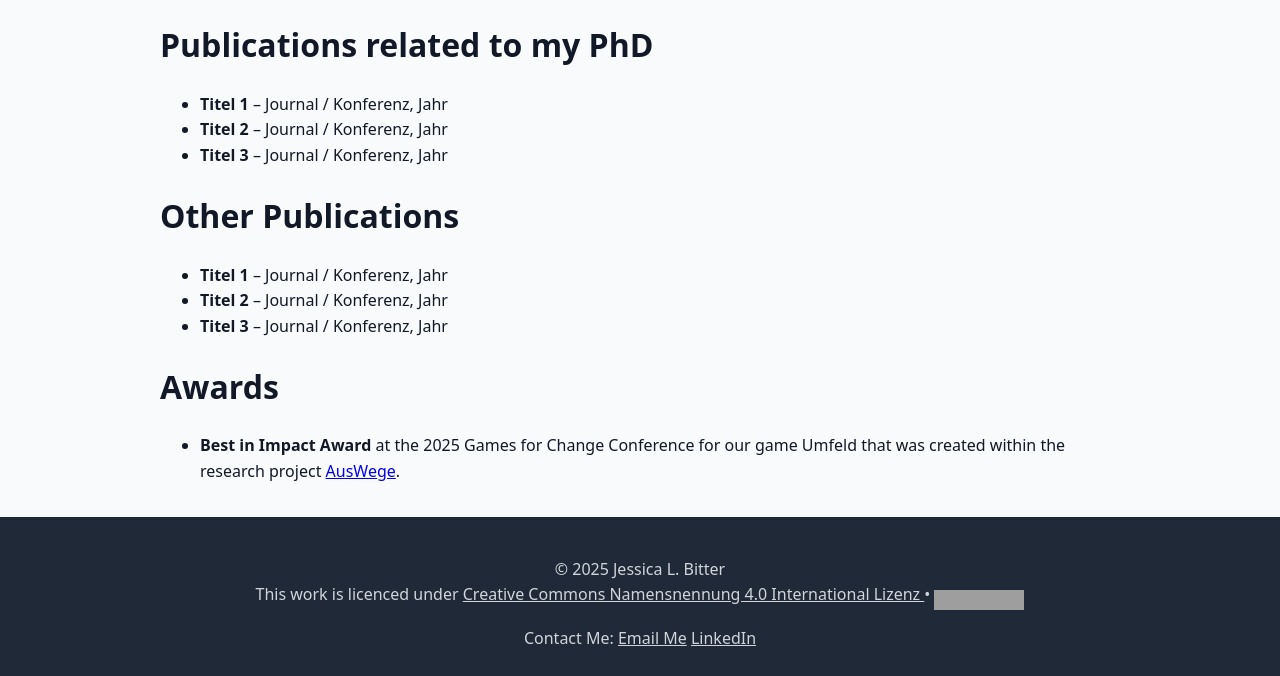
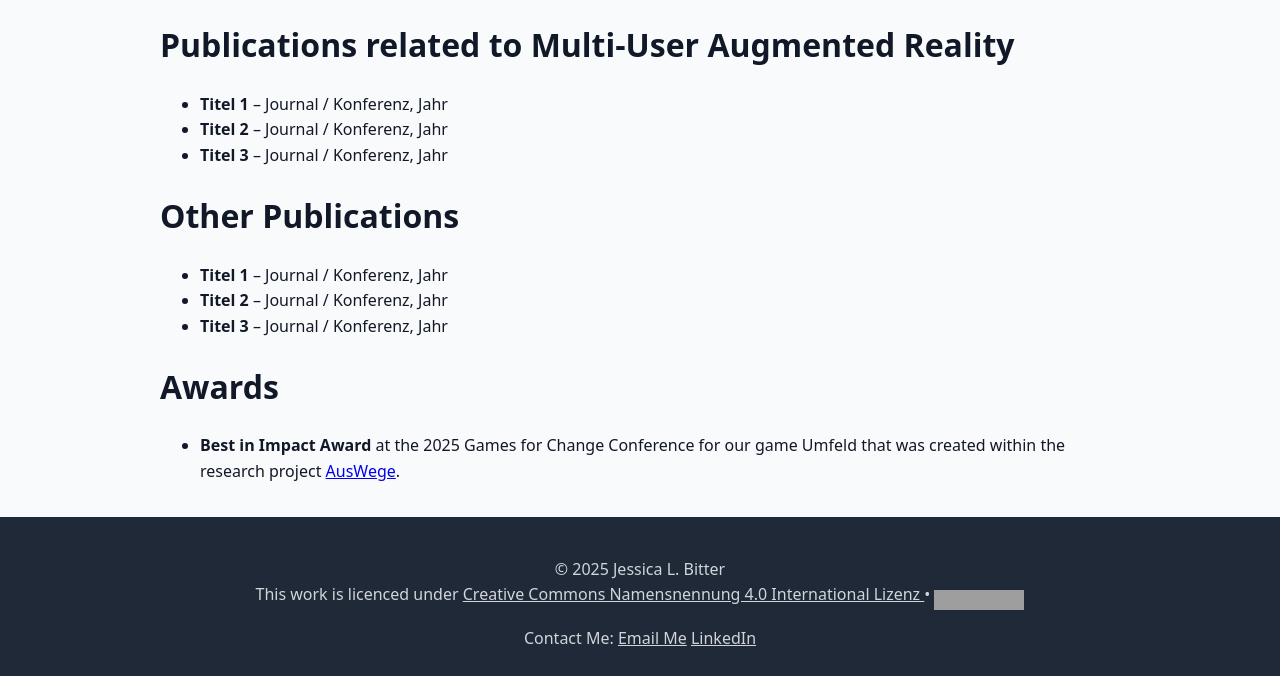
Before and after one commit to JeLaBit/multiuser-augmented-reality-research, a Jekyll site: the page built from publications.md, in a window 1280 px wide. Shown: the part 600-1276 px from the top of the page. Built offline with Jekyll 4.4.1, drawn with Linux system fonts in a browser that asks for light colours; grey boxes are pictures that could not be loaded.

Commit message:
Update publications.md

```diff
--- a/publications.md
+++ b/publications.md
@@ -6,7 +6,7 @@ hero_text: ""
 ---
 
 
-# Publications related to my PhD
+# Publications related to Multi-User Augmented Reality
 - **Titel 1** – Journal / Konferenz, Jahr
 - **Titel 2** – Journal / Konferenz, Jahr
 - **Titel 3** – Journal / Konferenz, Jahr
```
